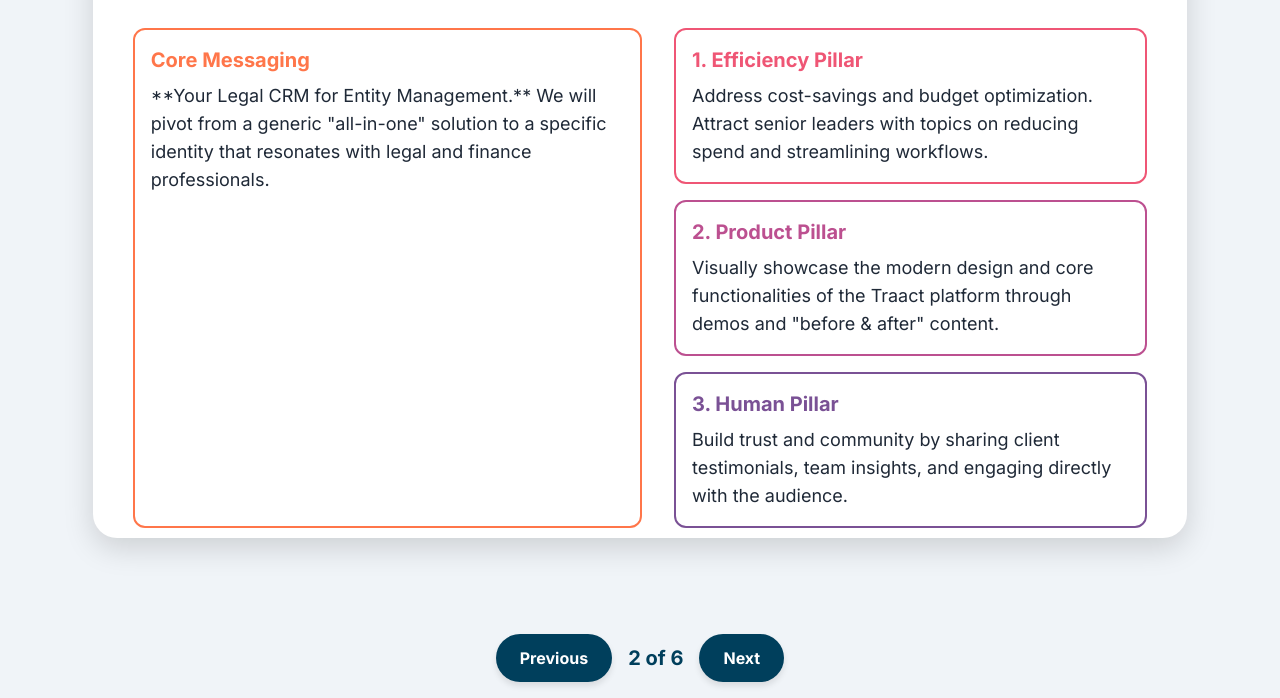
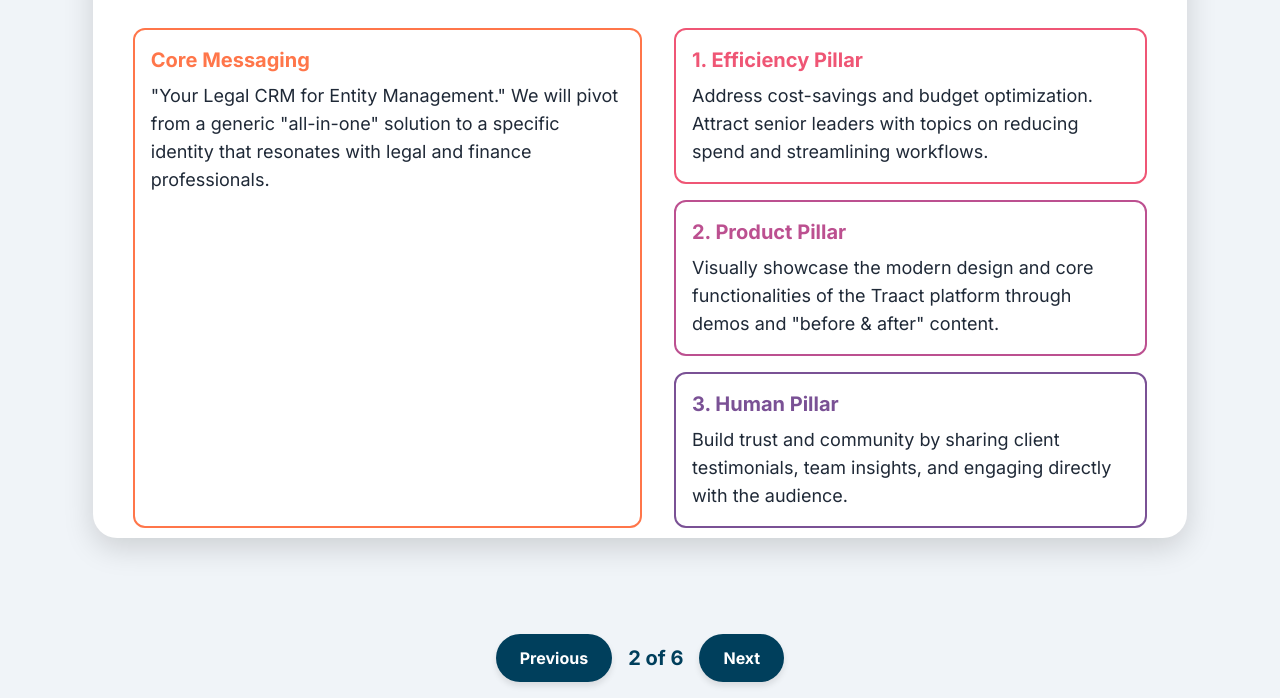
Before and after one commit to kaelsoriano25/tracct, a plain HTML site: page index.html in a window 1280 px wide. Both pictures are taken after a click on the button "Next". Shown: the part 218-916 px from the top of the page. Drawn offline with nearby package versions, Linux system fonts and the light colour scheme.

Commit message:
Update index.html

```diff
--- a/index.html
+++ b/index.html
@@ -94,7 +94,7 @@
                     <div class="flex flex-col md:flex-row gap-8 w-full">
                         <div class="flex-1 p-4 rounded-xl border-2 border-[#ff764a] transform transition-transform hover:scale-105">
                             <h3 class="text-xl font-bold text-[#ff764a] mb-2">Core Messaging</h3>
-                            <p class="text-lg">**Your Legal CRM for Entity Management.** We will pivot from a generic "all-in-one" solution to a specific identity that resonates with legal and finance professionals.</p>
+                            <p class="text-lg">"Your Legal CRM for Entity Management." We will pivot from a generic "all-in-one" solution to a specific identity that resonates with legal and finance professionals.</p>
                         </div>
                         <div class="flex-1 space-y-4">
                             <div class="p-4 rounded-xl border-2 border-[#ef5675] transform transition-transform hover:scale-105">
```
